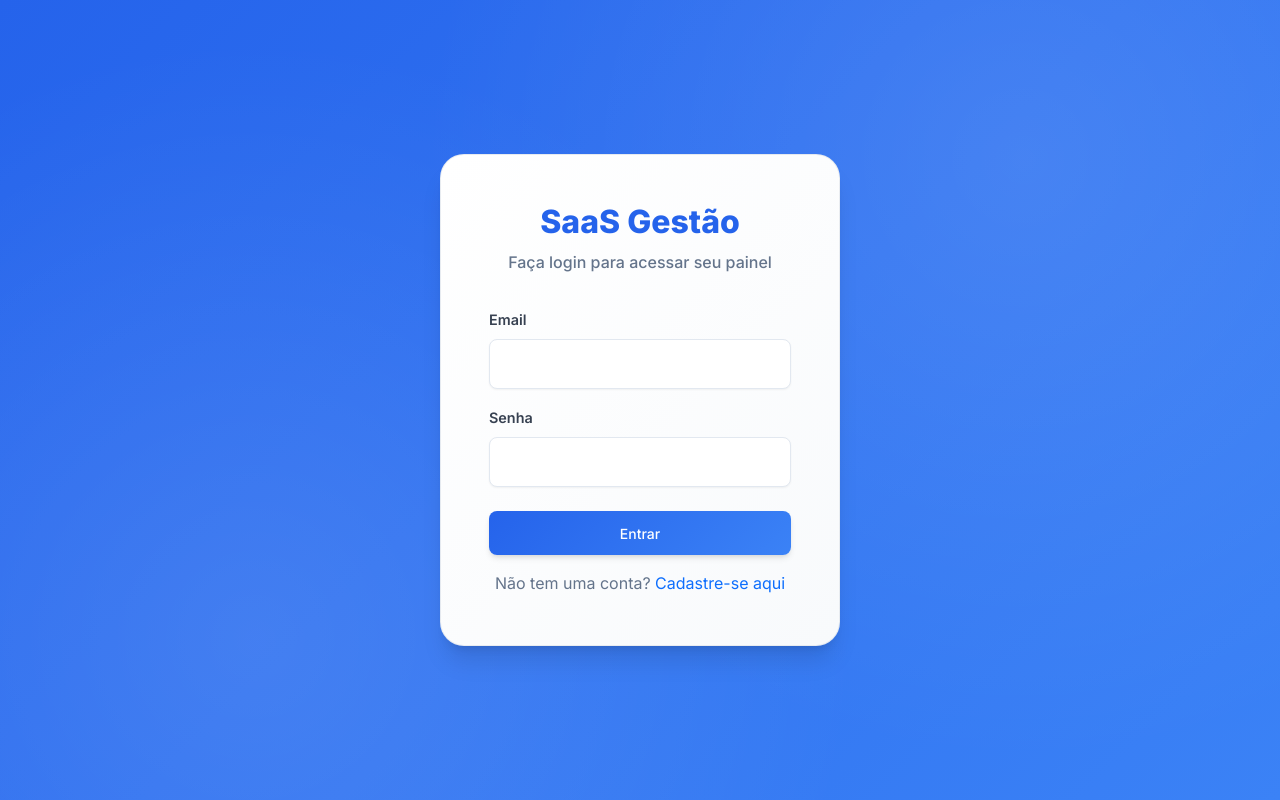
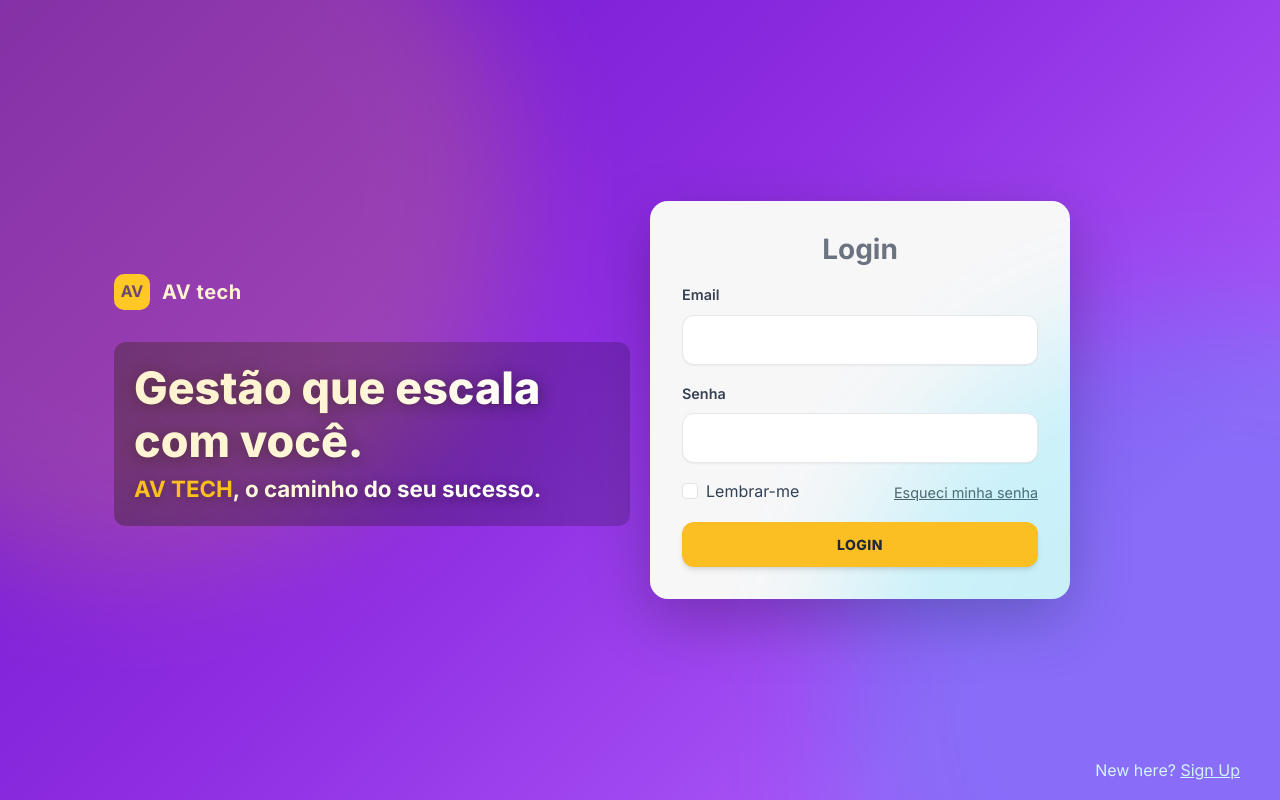
Before and after one commit to vngomes18/saasaurarj, a Flask app: page / in a window 1280 px wide. Run offline with Flask 3, Linux system fonts and the light colour scheme; some libraries are stand-ins or nearby versions.

Commit message:
Branding AV tech: redesign da página de login, tagline e contraste; posicionamento revertido conforme pedido.
Paleta global AV tech aplicada via variáveis CSS (roxo/amarelo) e gradiente de fundo; navbar/links atualizados.

Rate limiting: desabilitado em desenvolvimento e mais tolerante em produção; handler 429 amigável para evitar 'Too Many Requests'.

```diff
--- a/app.py
+++ b/app.py
@@ -288,13 +288,16 @@ def csrf_exempt_if_needed(func):
         return csrf.exempt(func)
     return func
 
-# Configuração do Rate Limiting
+# Configuração do Rate Limiting (mais tolerante em desenvolvimento)
 try:
+    dev_mode = os.environ.get('FLASK_ENV', 'development').lower() == 'development' or os.environ.get('FLASK_DEBUG') == '1'
     limiter = Limiter(
         app=app,
         key_func=get_remote_address,
-        default_limits=["200 per day", "50 per hour"],
-        storage_uri="memory://"  # Usar armazenamento em memória explicitamente
+        # Em desenvolvimento, desabilita limites globais; em produção, aumenta tolerância e habilita cabeçalhos
+        default_limits=[] if dev_mode else ["1000 per day", "200 per hour", "40 per minute"],
+        storage_uri="memory://",
+        headers_enabled=True
     )
 except Exception as e:
     print(f"AVISO: Erro ao configurar Rate Limiting: {e}")
@@ -367,12 +370,32 @@ def safe_rate_limit(limit):
     def decorator(f):
         @wraps(f)
         def decorated_function(*args, **kwargs):
-            if limiter:
+            # Em desenvolvimento, não aplica rate limit para evitar bloqueios enquanto testa
+            if limiter and not (os.environ.get('FLASK_ENV', 'development').lower() == 'development' or os.environ.get('FLASK_DEBUG') == '1'):
                 return limiter.limit(limit)(f)(*args, **kwargs)
             else:
                 return f(*args, **kwargs)
         return decorated_function
     return decorator
+
+# Tratamento amigável para erros de rate limit (HTTP 429)
+@app.errorhandler(429)
+def ratelimit_handler(e):
+    retry = 60
+    try:
+        retry = int(getattr(e, 'description', '').split(' ')[-1])
+    except Exception:
+        pass
+    msg = 'Muitas requisições. Aguarde alguns segundos e tente novamente.'
+    if request.accept_mimetypes.best == 'application/json':
+        return jsonify({
+            'success': False,
+            'error': 'too_many_requests',
+            'message': msg,
+            'retry_after': retry
+        }), 429
+    flash(msg, 'warning')
+    return redirect(request.referrer or url_for('index'))
 
 # Função para obter configurações do usuário
 def get_user_settings(user_id):
--- a/static/css/style.css
+++ b/static/css/style.css
@@ -1,11 +1,12 @@
 /* Custom CSS for SaaS Sistema de Gestão - Minimalist Professional Edition */
 
 :root {
-    /* Professional Color Palette */
-    --primary-color: #2563eb;
-    --primary-dark: #1d4ed8;
-    --primary-light: #3b82f6;
+    /* AV tech Color Palette */
+    --primary-color: #8e2de2; /* roxo AV tech */
+    --primary-dark: #6a11cb;
+    --primary-light: #a855f7;
     --secondary-color: #64748b;
+    --accent-yellow: #fbbf24; /* botões/acentos */
     --success-color: #059669;
     --danger-color: #dc2626;
     --warning-color: #d97706;
@@ -15,15 +16,15 @@
     --dark-secondary: #1e293b;
     --dark-tertiary: #334155;
 
-    /* Professional Gradients */
-    --primary-gradient: linear-gradient(135deg, #2563eb 0%, #3b82f6 100%);
+    /* AV tech Gradients */
+    --primary-gradient: linear-gradient(135deg, #6a11cb 0%, #8e2de2 50%, #a855f7 100%);
     --success-gradient: linear-gradient(135deg, #059669 0%, #10b981 100%);
     --danger-gradient: linear-gradient(135deg, #dc2626 0%, #ef4444 100%);
     --warning-gradient: linear-gradient(135deg, #d97706 0%, #f59e0b 100%);
     --info-gradient: linear-gradient(135deg, #0891b2 0%, #06b6d4 100%);
 
     /* Background Gradients */
-    --bg-gradient: linear-gradient(135deg, #f8fafc 0%, #e2e8f0 100%);
+    --bg-gradient: linear-gradient(135deg, #6a11cb 0%, #8e2de2 50%, #a855f7 100%);
     --card-gradient: linear-gradient(135deg, #ffffff 0%, #f8fafc 100%);
     --glass-bg: rgba(255, 255, 255, 0.95);
     --glass-border: rgba(148, 163, 184, 0.2);
@@ -225,7 +226,7 @@ body::before {
     left: -100%;
     width: 100%;
     height: 100%;
-    background: linear-gradient(90deg, transparent, rgba(37, 99, 235, 0.1), transparent);
+    background: linear-gradient(90deg, transparent, rgba(142, 45, 226, 0.12), transparent);
     transition: left 0.5s ease;
 }
 
@@ -234,7 +235,7 @@ body::before {
 }
 
 .nav-link:hover {
-    background: rgba(37, 99, 235, 0.1);
+    background: rgba(142, 45, 226, 0.12);
     color: var(--primary-color) !important;
     box-shadow: var(--shadow-md);
     transform: translateY(-1px);
--- a/templates/auth/login.html
+++ b/templates/auth/login.html
@@ -1,104 +1,159 @@
 {% extends "layout/base.html" %}
 
-{% block title %}Login - SaaS Sistema{% endblock %}
+{% block title %}Login - AV tech{% endblock %}
 
 {% block extra_css %}
 <style>
-.divider {
-    text-align: center;
-    margin: 1.5rem 0;
+/* Layout geral com gradiente e container centralizado */
+.login-hero {
+    min-height: 100vh;
+    display: flex;
+    align-items: center;
+    background: linear-gradient(135deg, #6a11cb 0%, #8e2de2 45%, #a855f7 80%);
     position: relative;
+    overflow: hidden;
+}
+.login-hero::before,
+.login-hero::after {
+    content: "";
+    position: absolute;
+    width: 60vw;
+    height: 60vw;
+    border-radius: 50%;
+    filter: blur(60px);
+    opacity: 0.18;
+}
+.login-hero::before { background: #ffc107; left: -20vw; top: -25vh; }
+.login-hero::after  { background: #00d4ff; right: -25vw; bottom: -35vh; }
+
+/* Container interno centralizado com duas colunas equilibradas */
+.login-grid {
+    display: grid;
+    grid-template-columns: 1fr 1fr;
+    align-items: center;
+    gap: 1.25rem;
+    width: 100%;
+    max-width: 1100px;
+    margin: 0 auto;
+    padding: 0 1.5rem;
 }
 
+/* Branding à esquerda */
+.brand-wrap { color: white; }
+.brand-top { display: flex; align-items: center; gap: 0.75rem; margin-bottom: 2rem; }
+.brand-logo {
+    width: 36px; height: 36px; display: inline-flex; align-items: center; justify-content: center;
+    background: #ffca2c; color: #4b2e83; border-radius: 10px; font-weight: 700;
+}
+.brand-name { font-size: 1.25rem; font-weight: 700; letter-spacing: 0.5px; }
+.brand-panel { display: inline-block; background: linear-gradient(90deg, rgba(0,0,0,0.35), rgba(0,0,0,0.18)); padding: 1rem 1.25rem; border-radius: 12px; }
+.brand-title { font-size: 2.8rem; font-weight: 800; margin: 0.25rem 0; color: #ffffff; text-shadow: 0 2px 16px rgba(0,0,0,0.45), 0 1px 0 rgba(0,0,0,0.15); }
+.brand-subtitle { font-size: 1.4rem; font-weight: 700; color: #ffffff; text-shadow: 0 2px 12px rgba(0,0,0,0.4); margin-top: 0.4rem; }
+.brand-subtitle.white { color: #ffffff; }
+.brand-tagline { max-width: 520px; opacity: 0.85; margin-top: 1rem; font-size: 1rem; }
+
+/* Card de login à direita */
+.login-card {
+    background: #f7f7f8;
+    border-radius: 18px;
+    box-shadow: 0 20px 60px rgba(0,0,0,0.25);
+    padding: 2rem;
+    width: 100%;
+    max-width: 420px;
+    margin: 0;
+}
+.login-card h3 { color: #6b7280; font-weight: 700; text-align: center; margin-bottom: 1rem; }
+
+.form-control {
+    border-radius: 12px;
+    border: 1px solid #e5e7eb;
+    padding: 0.75rem 0.9rem;
+}
+.form-label { font-weight: 600; color: #374151; }
+
+.login-btn {
+    background: #fbbf24; /* amarelo */
+    border: none;
+    color: #1f2937;
+    font-weight: 800;
+    letter-spacing: 0.5px;
+    border-radius: 12px;
+    padding: 0.75rem 1rem;
+}
+.login-btn:hover { filter: brightness(0.95); }
+
+.divider { text-align: center; margin: 1.25rem 0; position: relative; }
 .divider::before {
-    content: '';
-    position: absolute;
-    top: 50%;
-    left: 0;
-    right: 0;
-    height: 1px;
-    background: #dee2e6;
+    content: ""; position: absolute; top: 50%; left: 0; right: 0; height: 1px; background: #e5e7eb;
 }
+.divider span { background: #f7f7f8; padding: 0 1rem; color: #6b7280; font-size: 0.9rem; }
 
-.divider span {
-    background: white;
-    padding: 0 1rem;
-    color: #6c757d;
-    font-size: 0.9rem;
-}
+.google-btn { border: 2px solid #db4437; color: #db4437; transition: all 0.3s ease; }
+.google-btn:hover { background-color: #db4437; color: white; transform: translateY(-2px); box-shadow: 0 6px 16px rgba(219,68,55,0.35); }
 
-.google-btn {
-    border: 2px solid #db4437;
-    color: #db4437;
-    transition: all 0.3s ease;
-}
+.bottom-sign { position: absolute; right: 2.5rem; bottom: 1rem; color: #fff; }
+.bottom-sign a { color: #fff; text-decoration: underline; }
 
-.google-btn:hover {
-    background-color: #db4437;
-    color: white;
-    transform: translateY(-2px);
-    box-shadow: 0 4px 12px rgba(219, 68, 55, 0.3);
-}
+.accent-yellow { color: #fbbf24; text-shadow: 0 2px 10px rgba(0,0,0,0.35); }
 
-.google-btn i {
-    font-size: 1.1rem;
+@media (max-width: 992px) {
+    .login-grid { grid-template-columns: 1fr; padding: 2rem 1.25rem; }
+    .login-card { margin: 0 auto; }
+    .bottom-sign { position: static; margin-top: 1rem; text-align: right; }
 }
 </style>
 {% endblock %}
 
 {% block content %}
-<div class="auth-container">
-    <div class="auth-card fade-in">
-        <div class="auth-header">
-            <h2>SaaS Gestão</h2>
-            <p>Faça login para acessar seu painel</p>
+<section class="login-hero">
+    <div class="login-grid">
+        <!-- Lado esquerdo: branding e copy -->
+        <div class="brand-wrap">
+            <div class="brand-top">
+                <div class="brand-logo">AV</div>
+                <div class="brand-name">AV tech</div>
+            </div>
+            <div class="brand-panel">
+                <h1 class="brand-title">Gestão que escala com você.</h1>
+                <h2 class="brand-subtitle white"><span class="accent-yellow">AV TECH</span>, o caminho do seu sucesso.</h2>
+            </div>
+            <div class="bottom-sign">
+                <span>New here? </span><a href="{{ url_for('register') }}">Sign Up</a>
+            </div>
         </div>
 
-        <form method="POST" action="{{ url_for('login') }}" class="needs-validation" novalidate>
-            <div class="mb-3">
-                <label for="email" class="form-label">
-                    Email
-                </label>
-                <input type="email" class="form-control" id="email" name="email" required>
-                <div class="invalid-feedback">
-                    Por favor, insira um email válido.
+        <!-- Lado direito: card de login -->
+        <div class="login-card">
+            <h3>Login</h3>
+            <form method="POST" action="{{ url_for('login') }}" class="needs-validation" novalidate>
+                <div class="mb-3">
+                    <label for="email" class="form-label">Email</label>
+                    <input type="email" class="form-control" id="email" name="email" required>
+                    <div class="invalid-feedback">Por favor, insira um email válido.</div>
                 </div>
-            </div>
 
-            <div class="mb-4">
-                <label for="password" class="form-label">
-                    Senha
-                </label>
-                <input type="password" class="form-control" id="password" name="password" required>
-                <div class="invalid-feedback">
-                    Por favor, insira sua senha.
+                <div class="mb-3">
+                    <label for="password" class="form-label">Senha</label>
+                    <input type="password" class="form-control" id="password" name="password" required>
+                    <div class="invalid-feedback">Por favor, insira sua senha.</div>
                 </div>
-            </div>
 
-            <button type="submit" class="btn btn-primary w-100 mb-3">
-                Entrar
-            </button>
-        </form>
+                <div class="d-flex align-items-center justify-content-between mb-3">
+                    <div class="form-check">
+                        <input class="form-check-input" type="checkbox" id="remember" name="remember">
+                        <label class="form-check-label" for="remember">Lembrar-me</label>
+                    </div>
+                    <a href="#" class="text-muted" style="font-size: 0.9rem;">Esqueci minha senha</a>
+                </div>
 
-        {% if google_configured %}
-        <!-- Divisor -->
-        <div class="divider">
-            <span>ou</span>
-        </div>
+                <button type="submit" class="btn w-100 login-btn">LOGIN</button>
+            </form>
 
-        <!-- Botão Google -->
-        <a href="{{ url_for('google_login') }}" class="btn btn-outline-danger w-100 mb-3 google-btn">
-            Entrar com Google
-        </a>
-        {% endif %}
-
-        <div class="text-center">
-            <p class="mb-0">Não tem uma conta?
-                <a href="{{ url_for('register') }}" class="text-decoration-none">
-                    Cadastre-se aqui
-                </a>
-            </p>
+            {% if google_configured %}
+            <div class="divider"><span>ou</span></div>
+            <a href="{{ url_for('google_login') }}" class="btn btn-outline-danger w-100 mb-1 google-btn">Entrar com Google</a>
+            {% endif %}
         </div>
     </div>
-</div>
+</section>
 {% endblock %}
```
